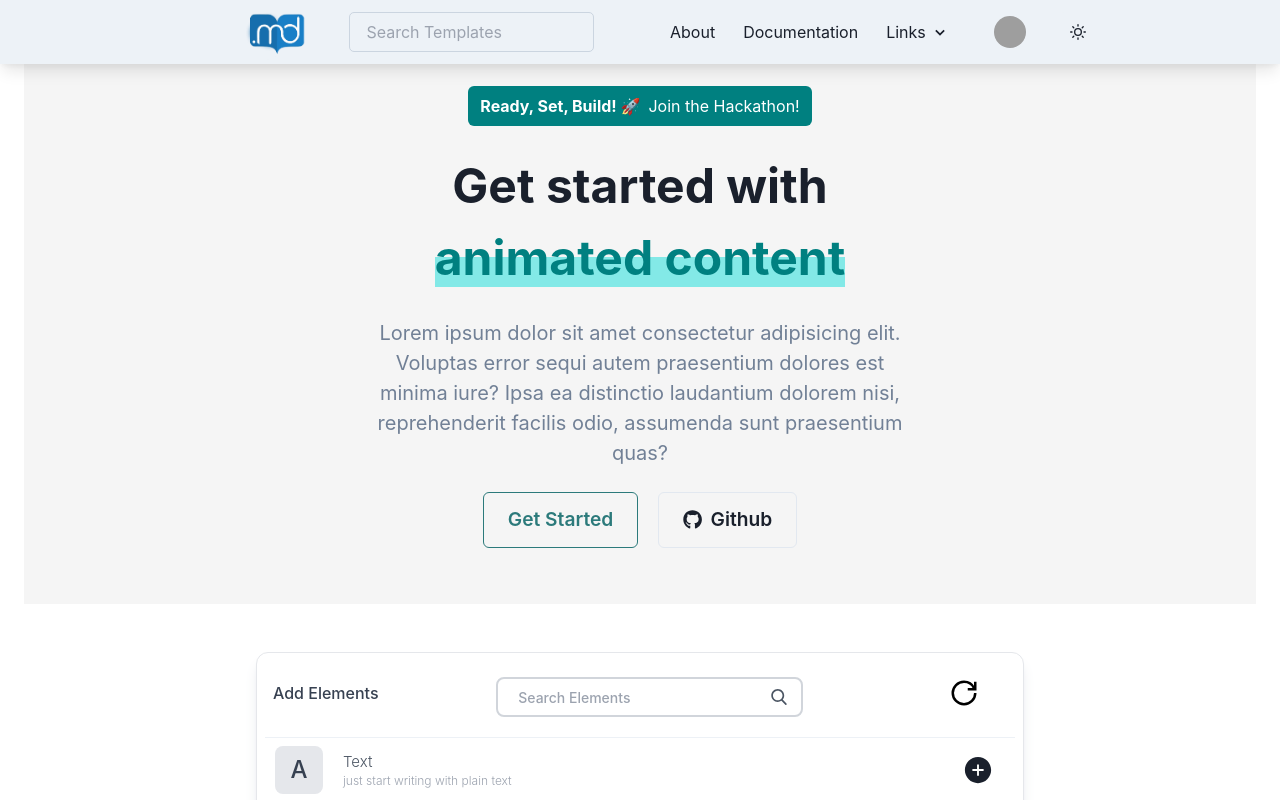
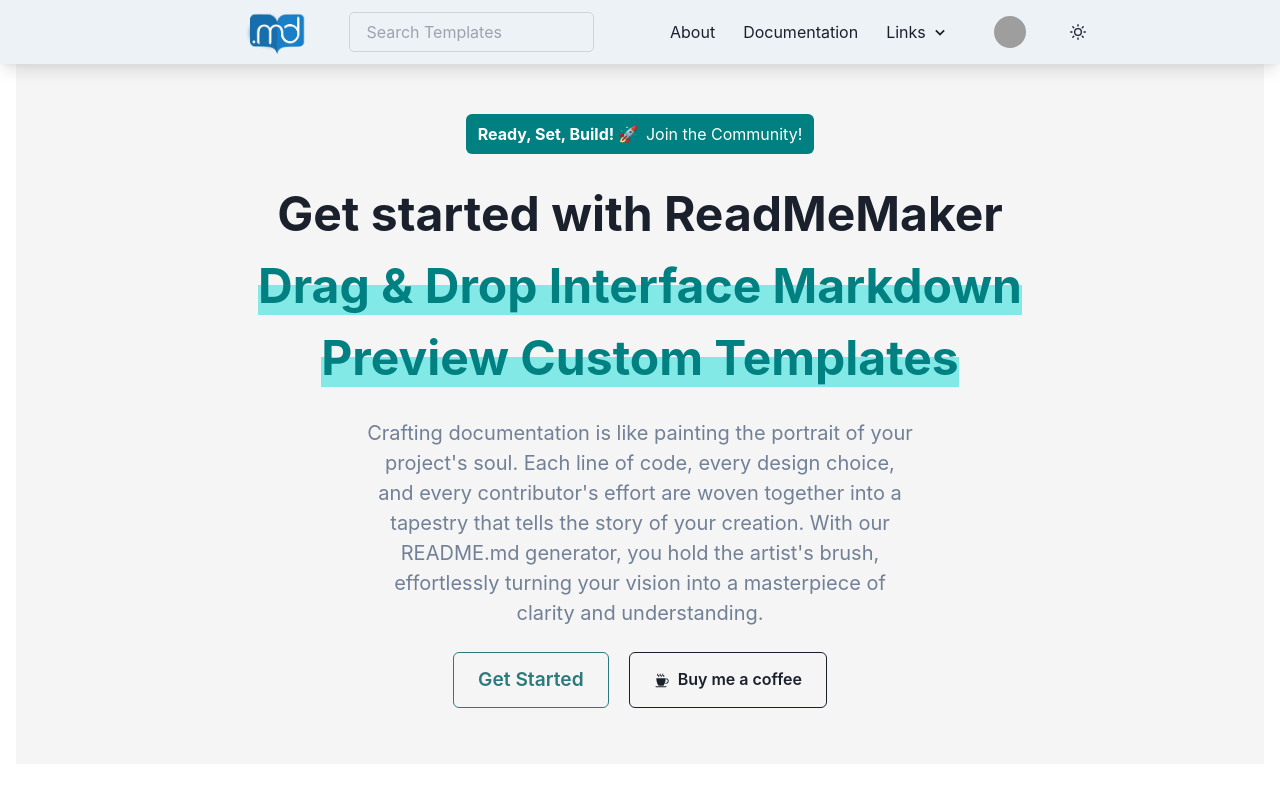
Before and after one commit to razzivofficial/ReadMeMaker, a React (Create React App) app in the folder frontend/: page / in a window 1280 px wide. Shown: the top 800 px of the page. Built offline with nearby package versions, Linux system fonts and the light colour scheme; grey boxes are pictures that could not be loaded.

Commit message:
hero-section-modified

```diff
--- a/frontend/src/Components/HeroSection/HeroSection.jsx
+++ b/frontend/src/Components/HeroSection/HeroSection.jsx
@@ -1,13 +1,18 @@
 import * as React from "react";
 import { chakra, Stack, Text, Button, Box } from "@chakra-ui/react";
-import { FaGithub } from "react-icons/fa";
+import { GiCoffeeCup } from "react-icons/gi";
 
 const HeroSection = () => {
   return (
-      <Box p={{ base: 8, md: 14 }} bgColor={"whitesmoke"}
-      m={6} mt={30}>
+    <Box
+      p={{ base: 8, md: 14 }}
+      bgColor={"whitesmoke"}
+      m={4}
+      mt={{ base: 12, md: 18 }}
+    >
       <Stack direction="column" spacing={6} alignItems="center">
         <Box
+          mt={10}
           py={2}
           px={3}
           bg="teal"
@@ -18,26 +23,31 @@ const HeroSection = () => {
         >
           <Stack direction={{ base: "column", sm: "row" }}>
             <Text fontWeight="bold">Ready, Set, Build! 🚀</Text>
-            <Text>Join the Hackathon!</Text>
+            <Text>Join the Community!</Text>
           </Stack>
         </Box>
         <chakra.h1
           fontSize={{ base: "4xl", sm: "5xl" }}
           fontWeight="bold"
           textAlign="center"
-          maxW="600px"
+          maxW="800px"
         >
-                  Get started with{" "}
-                  <br />
+          Get started with ReadMeMaker
+          <br />
           <chakra.span
             color="teal"
             bg="linear-gradient(transparent 50%, #83e9e7 50%)"
           >
-            animated content
+            Drag & Drop Interface Markdown Preview Custom Templates
           </chakra.span>
         </chakra.h1>
         <Text maxW="550px" fontSize="xl" textAlign="center" color="gray.500">
-          Lorem ipsum dolor sit amet consectetur adipisicing elit. Voluptas error sequi autem praesentium dolores est minima iure? Ipsa ea distinctio laudantium dolorem nisi, reprehenderit facilis odio, assumenda sunt praesentium quas?
+          Crafting documentation is like painting the portrait of your project's
+          soul. Each line of code, every design choice, and every contributor's
+          effort are woven together into a tapestry that tells the story of your
+          creation. With our README.md generator, you hold the artist's brush,
+          effortlessly turning your vision into a masterpiece of clarity and
+          understanding.
         </Text>
         <Stack
           direction={{ base: "column", sm: "row" }}
@@ -55,15 +65,16 @@ const HeroSection = () => {
             Get Started
           </Button>
           <Button
-            leftIcon={<FaGithub />}
+            leftIcon={<GiCoffeeCup />}
             colorScheme="gray"
             variant="outline"
             rounded="md"
             size="lg"
             height="3.5rem"
-            fontSize="1.2rem"
+            fontSize="1rem"
+            borderColor="black.500"
           >
-            Github
+            Buy me a coffee
           </Button>
         </Stack>
       </Stack>
```
